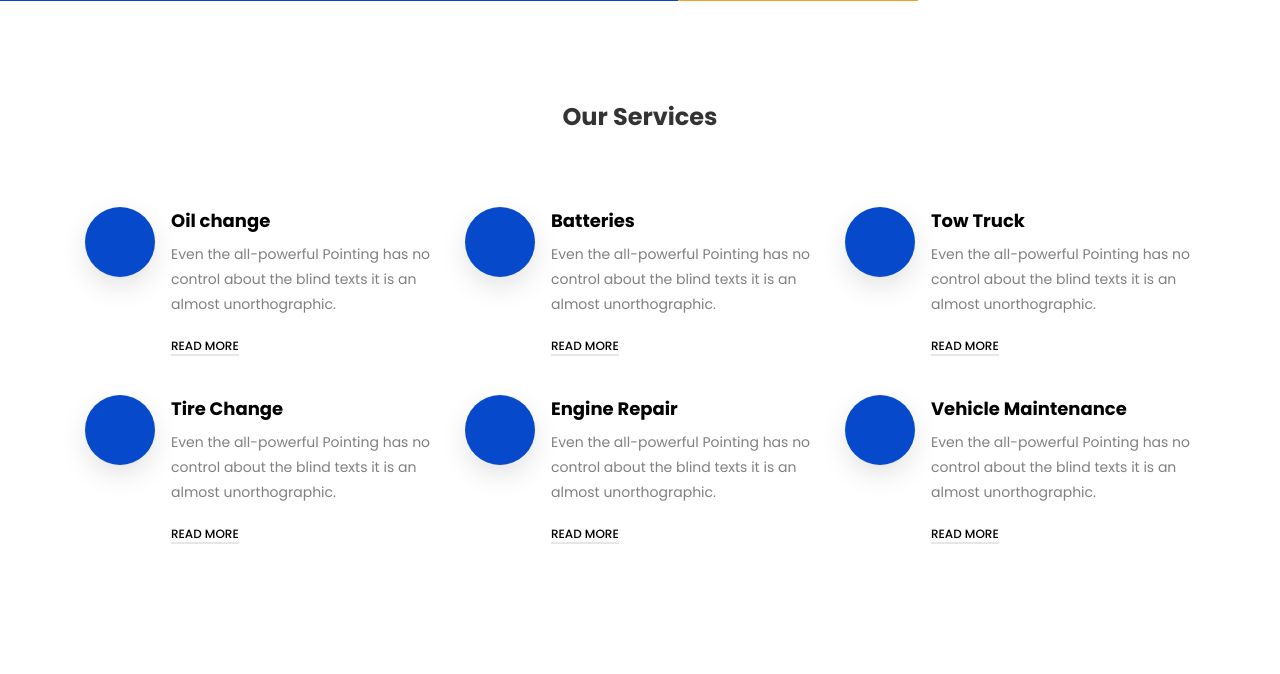
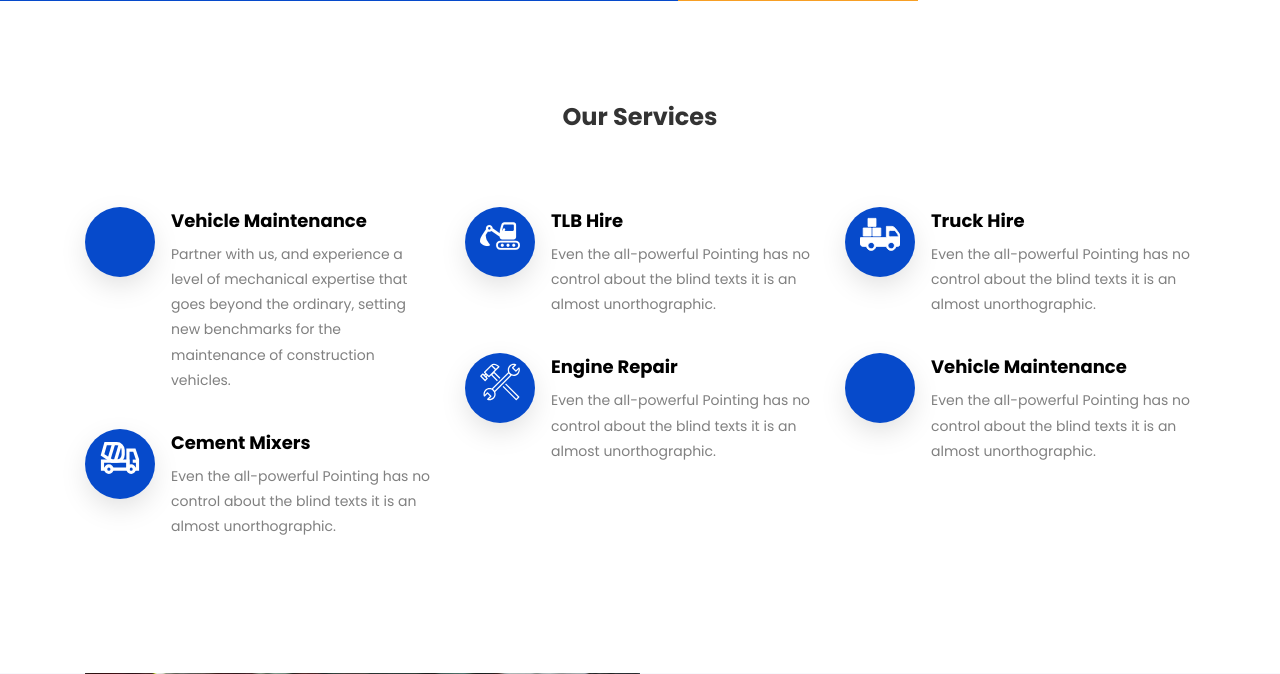
Before and after one commit to DeemTheDev/imvusa2.0, a PHP site: page / in a window 1280 px wide. Shown: the part 886-1560 px from the top of the page. Run offline with PHP 8.4, Linux system fonts and the light colour scheme; data comes from the database, SQL or seed files in the repository; data that the repository does not hold is empty; some libraries are stand-ins or nearby versions; some web fonts are replaced.

Commit message:
Finally found the icons.

```diff
--- a/index.php
+++ b/index.php
@@ -159,19 +159,18 @@
             		<span class="flaticon-car-service"></span>
               </div>
               <div class="media-body pl-3">
-                <h3 class="heading">Oil change</h3>
-                <p>Even the all-powerful Pointing has no control about the blind texts it is an almost unorthographic.</p>
-                <p><a href="#" class="btn-custom">Read more</a></p>
+                <h3 class="heading">Vehicle Maintenance</h3>
+                <p>Partner with us, and experience a level of mechanical expertise that goes beyond the ordinary, setting new benchmarks for the maintenance of construction vehicles.</p>
               </div>
             </div>
             <div class="d-block d-flex">
               <div class="icon d-flex justify-content-center align-items-center">
-            		<span class="flaticon-tyre"></span>
+            		<span><ion-icon src="icons/cement-truck-svgrepo-com.svg"></ion-icon></span>
               </div>
               <div class="media-body pl-3">
-                <h3 class="heading">Tire Change</h3>
+                <h3 class="heading">Cement Mixers</h3>
                 <p>Even the all-powerful Pointing has no control about the blind texts it is an almost unorthographic.</p>
-                <p><a href="#" class="btn-custom">Read more</a></p>
+
               </div>
             </div>
 
@@ -179,22 +178,22 @@
           <div class="col-md-4 services ftco-animate">
             <div class="d-block d-flex">
               <div class="icon d-flex justify-content-center align-items-center">
-            		<span class="flaticon-battery"></span>
+            		<span><ion-icon src="icons/backhoes-svgrepo-com.svg"></ion-icon></span>
               </div>
               <div class="media-body pl-3">
-                <h3 class="heading">Batteries</h3>
+                <h3 class="heading">TLB Hire</h3>
                 <p>Even the all-powerful Pointing has no control about the blind texts it is an almost unorthographic.</p>
-                <p><a href="#" class="btn-custom">Read more</a></p>
+
               </div>
             </div>
             <div class="d-block d-flex">
               <div class="icon d-flex justify-content-center align-items-center">
-            		<span class="flaticon-car-engine"></span>
+            		<span><ion-icon src="icons/repair-svgrepo-com.svg"></ion-icon></span>
               </div>
               <div class="media-body pl-3">
                 <h3 class="heading">Engine Repair</h3>
                 <p>Even the all-powerful Pointing has no control about the blind texts it is an almost unorthographic.</p>
-                <p><a href="#" class="btn-custom">Read more</a></p>
+
               </div>
             </div>
           </div>
@@ -202,12 +201,12 @@
           <div class="col-md-4 services ftco-animate">
             <div class="d-block d-flex">
               <div class="icon d-flex justify-content-center align-items-center">
-            		<span class="flaticon-tow-truck"></span>
+            		<span><ion-icon src="icons/truck-weight-max-loading-svgrepo-com.svg"></ion-icon></span>
               </div>
               <div class="media-body pl-3">
-                <h3 class="heading">Tow Truck</h3>
+                <h3 class="heading">Truck Hire</h3>
                 <p>Even the all-powerful Pointing has no control about the blind texts it is an almost unorthographic.</p>
-                <p><a href="#" class="btn-custom">Read more</a></p>
+
               </div>
             </div>
 
@@ -218,7 +217,7 @@
               <div class="media-body pl-3">
                 <h3 class="heading">Vehicle Maintenance</h3>
                 <p>Even the all-powerful Pointing has no control about the blind texts it is an almost unorthographic.</p>
-                <p><a href="#" class="btn-custom">Read more</a></p>
+
               </div>
             </div>
           </div>
@@ -627,6 +626,9 @@
   <script src="js/scrollax.min.js"></script>
   <script src="https://maps.googleapis.com/maps/api/js?key=AIzaSyBVWaKrjvy3MaE7SQ74_uJiULgl1JY0H2s&sensor=false"></script>
   <script src="js/google-map.js"></script>
+  <!--Ion Icons-->
+  <script type="module" src="https://unpkg.com/ionicons@7.1.0/dist/ionicons/ionicons.esm.js"></script>
+  <script nomodule src="https://unpkg.com/ionicons@7.1.0/dist/ionicons/ionicons.js"></script>
   <script src="js/main.js"></script>
 
   </body>
--- a/main.css
+++ /dev/null
@@ -1,6 +0,0 @@
-.sale__image img {
-    width: 100%;
-    height: 0;
-    padding-bottom: 56.25%; /* This is the 16:9 aspect ratio (9 / 16 * 100) */
-    object-fit: cover; /* This ensures the entire image is covered while maintaining the aspect ratio */
-}
```
Also changed, not shown: css/main.css (line endings or trailing spaces), icons/backhoes-svgrepo-com.svg (added), icons/cement-truck-svgrepo-com.svg (added), icons/repair-svgrepo-com.svg (added), icons/truck-weight-max-loading-svgrepo-com.svg (added), images/backhoes-svgrepo-com.svg (added), js/added.js (line endings or trailing spaces).
